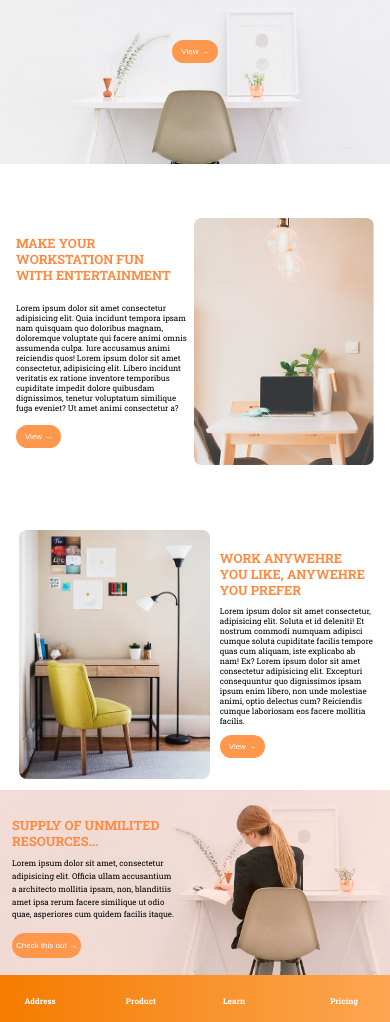
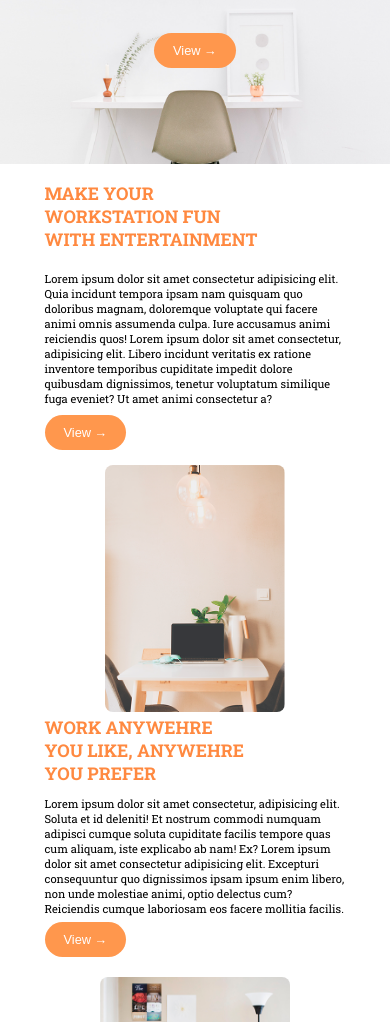
Before and after one commit to Brian7st/create-clean, a plain HTML site: page index.html in a window 390 px wide. Shown: the part 115-1137 px from the top of the page. Drawn offline with Linux system fonts and the light colour scheme.

Commit message:
responsive3

```diff
--- a/styles/styles.css
+++ b/styles/styles.css
@@ -382,51 +382,60 @@ footer{
         margin-bottom: 40px;
     }
     .container2{
-        gap: 1px;
-        height: 35vh;
+        height: 60vh;
+        flex-direction: column;
+        align-items: center;
     }
     .container2 img {
         max-width: 53%
     }
     .caja2 h2 {
-        font-size: 0.8rem;
+        font-size: 1.1rem;
         margin-top: 0px;
     }
     .caja2 p {
-        width: 177px;
-        font-size: 0.5rem;
+        width: 301px;
+        font-size: 0.7rem;
         margin-bottom: 9px;
     }
-    .button1{
-        font-size: 0.5rem;
+    .button1 {
+        padding: 10px 19px;
     }
     .container3 {
-        height: 25vh;
-        gap: 10px;
+        height: 50vh;
+        flex-direction: column-reverse;
+        margin: 0px 0px 40px 0px;
     }
     .container3 img {
         max-width: 56%;
+        margin-left: 0;
+    }
+    .caja3{
+        margin-right: 0;
     }
     .caja3 h2 {
-        font-size: 0.8rem;
+        font-size: 1.1rem;
         margin-bottom: 8px;
         margin-top: 0px;
     }
     .caja3 p {
-        width: 155px;
-        font-size: 0.5rem;
+        width: 301px;
+        font-size: 0.7rem;
         margin-bottom: 6px;
     }
     .container4 {
-        height: 16vh;
+        height: 23vh;
         background-position: center;
     }
+    .caja4 button {
+        padding: 13px 8px;
+    }
     .caja4 h2 {
-        font-size: 0.8rem;
+        font-size: 1rem;
         margin-bottom: 0px;
     }
     .caja4 p {
-        font-size: 0.5rem;
+        font-size: 0.6rem;
         width: 165px;
     }
     .caja4 {
@@ -444,6 +453,7 @@ footer{
     }
     .footer-container {
         height: 80px;
+        flex-direction: column;
     }
     footer {
         padding: 14px 0px 0px 0px;
```
